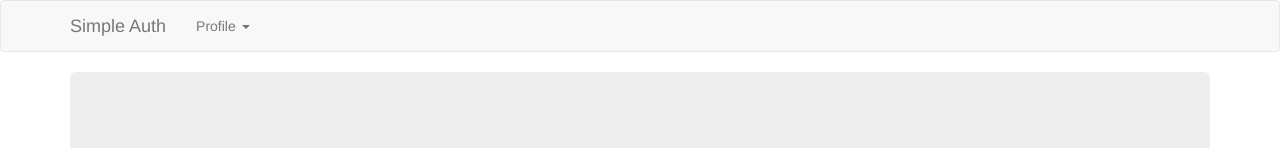
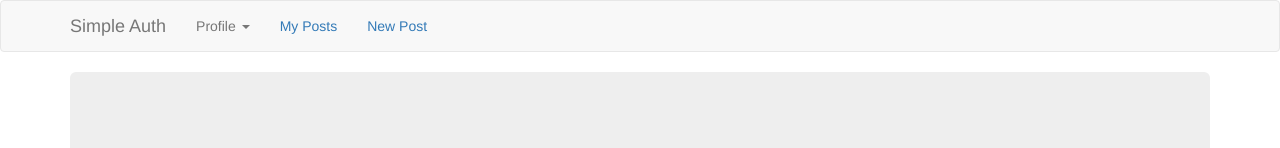
Before and after one commit to errawn/auth-graphql-client, a React (Create React App) app: page / in a window 1280 px wide. Shown: the top 148 px of the page. Built offline with nearby package versions, Linux system fonts and the light colour scheme; sample sign-in values are in the browser's storage.

Commit message:
Moved post new and posts link to Navbar

```diff
--- a/src/components/Header.js
+++ b/src/components/Header.js
@@ -45,6 +45,18 @@ class Header extends Component {
               <MenuItem eventKey={3.4} onClick={() => this.onLogoutClick()}>Logout</MenuItem>
             </NavDropdown>
           ) : null }
+
+          { checkAuth() ? (
+            <NavItem>
+              <Link to="/posts">My Posts</Link>
+            </NavItem>) : null
+          }
+
+          { checkAuth() ? (
+            <NavItem>
+              <Link to="/posts/new">New Post</Link>
+            </NavItem>) : null
+          }
         </Nav>
       </Navbar>
     )
--- a/src/components/Profile.js
+++ b/src/components/Profile.js
@@ -14,8 +14,7 @@ class Profile extends Component {
 
 				return (
 					<div>
-						<p>Profile</p>
-						<Link to="/posts/new">New</Link>
+						<h1>Welcome, {data.user.email}</h1>
 					</div>
 				)
 			}}
```
